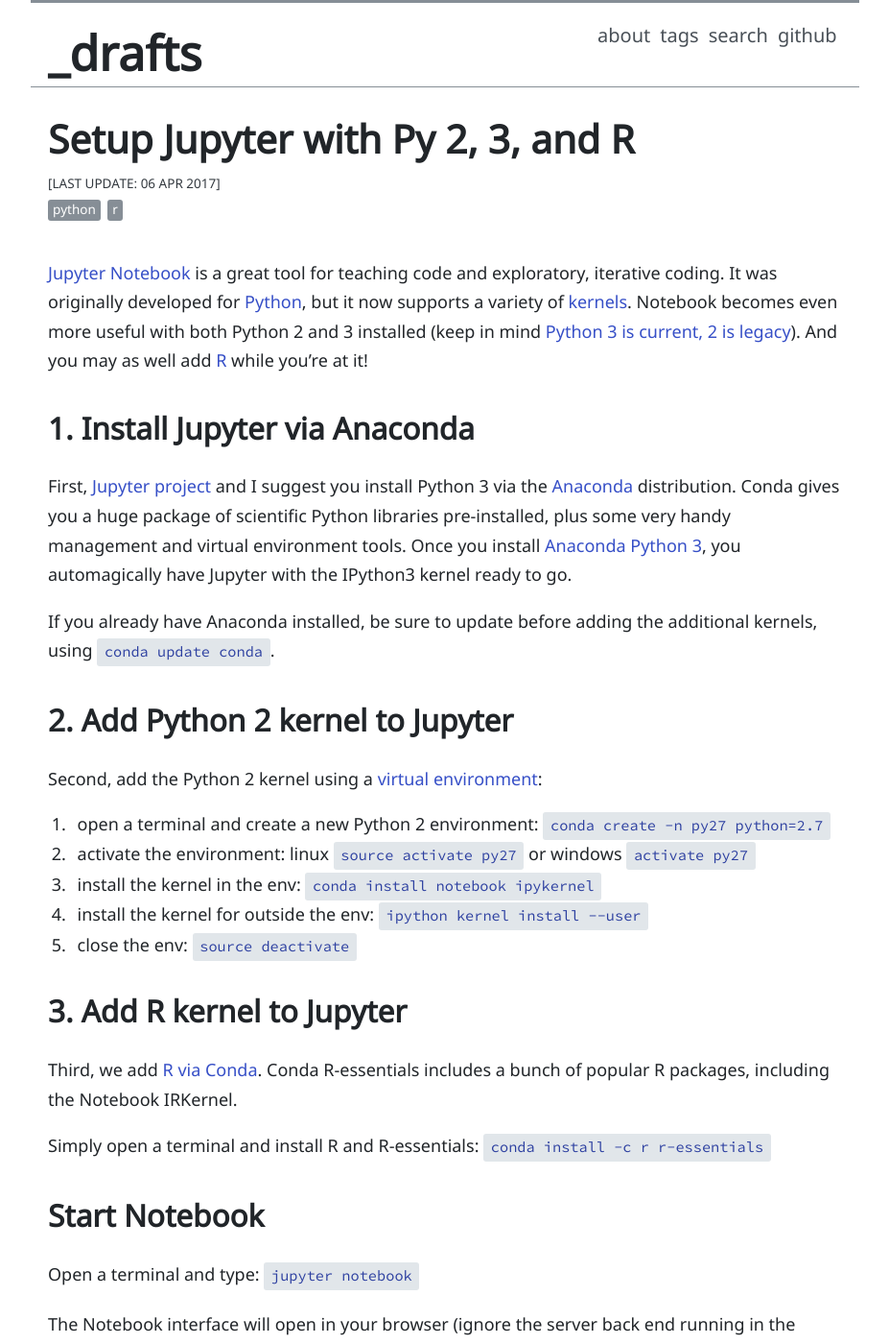
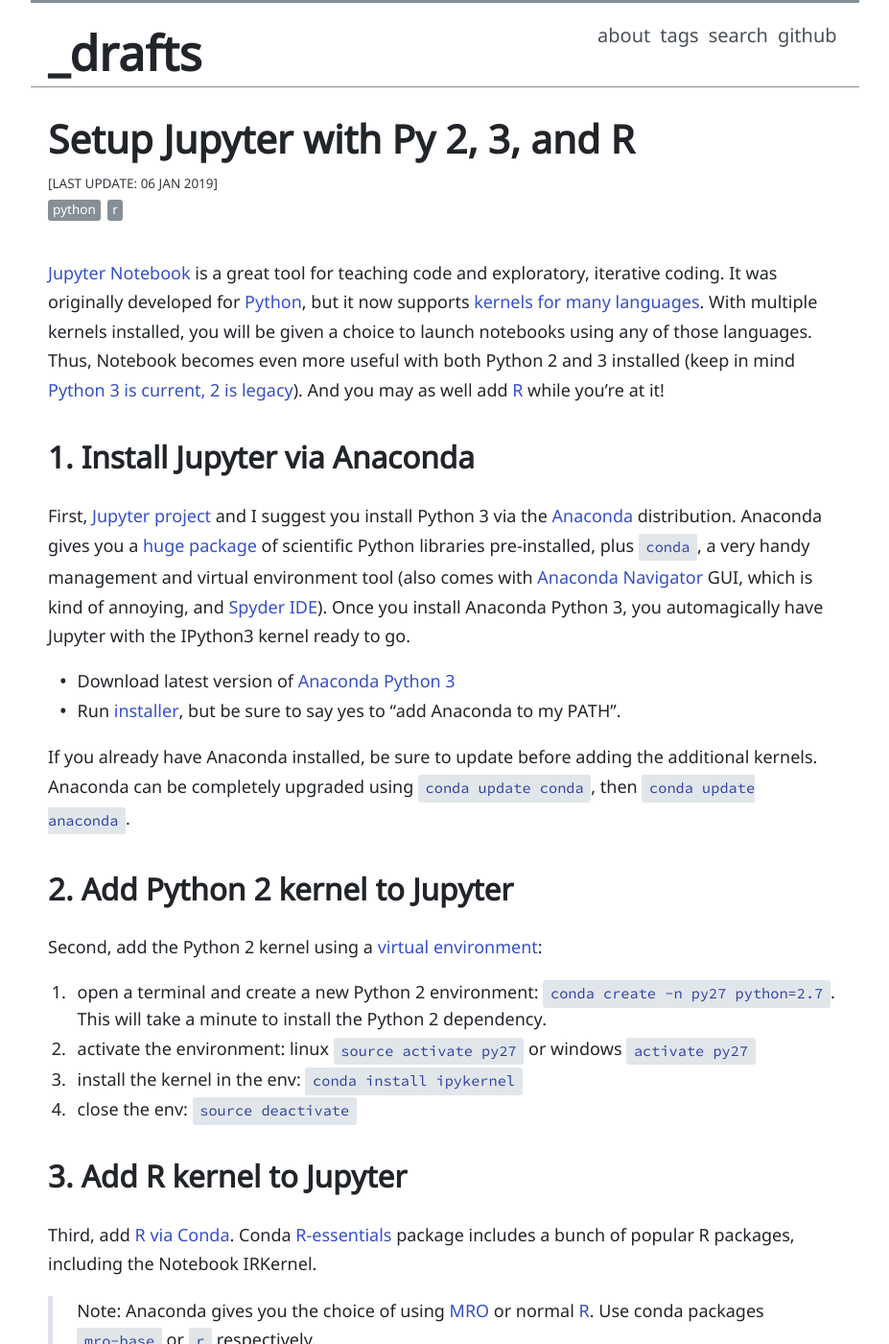
Before and after one commit to evanwill/_drafts, a Jekyll site: the page built from _notes/dual-python-notebook.md, in a window 1280 px wide and 1400 px high. Shown: the whole window at 96% size, without its empty margins (176-1103 px from the left). Built offline with Jekyll 4.4.1, drawn with Linux system fonts in a browser that asks for light colours; some of the changed text lies outside the part shown.

Commit message:
update anaconda python stuff

```diff
--- a/_notes/dual-python-notebook.md
+++ b/_notes/dual-python-notebook.md
@@ -2,38 +2,47 @@
 title: Setup Jupyter with Py 2, 3, and R
 layout: post
 tags: [python, R]
-date: 2017-04-06
+date: 2019-01-06
 ---
 
 [Jupyter Notebook](http://jupyter.org/) is a great tool for teaching code and exploratory, iterative coding.
-It was originally developed for [Python](www.python.org), but it now supports a variety of [kernels](https://github.com/jupyter/jupyter/wiki/Jupyter-kernels).
-Notebook becomes even more useful with both Python 2 and 3 installed (keep in mind [Python 3 is current, 2 is legacy](https://wiki.python.org/moin/Python2orPython3)).
+It was originally developed for [Python](https://www.python.org), but it now supports [kernels for many languages](https://github.com/jupyter/jupyter/wiki/Jupyter-kernels).
+With multiple kernels installed, you will be given a choice to launch notebooks using any of those languages.
+Thus, Notebook becomes even more useful with both Python 2 and 3 installed (keep in mind [Python 3 is current, 2 is legacy](https://wiki.python.org/moin/Python2orPython3)).
 And you may as well add [R](https://www.r-project.org/) while you're at it!
 
 ## 1. Install Jupyter via Anaconda
 
-First, [Jupyter project](http://jupyter.org/install.html) and I suggest you install Python 3 via the [Anaconda](https://www.continuum.io/downloads) distribution.
-Conda gives you a huge package of scientific Python libraries pre-installed, plus some very handy management and virtual environment tools.
-Once you install [Anaconda Python 3](https://www.continuum.io/downloads), you automagically have Jupyter with the IPython3 kernel ready to go.
+First, [Jupyter project](http://jupyter.org/install.html) and I suggest you install Python 3 via the [Anaconda](https://www.anaconda.com/download/) distribution.
+Anaconda gives you a [huge package](https://docs.anaconda.com/anaconda/packages/pkg-docs/) of scientific Python libraries pre-installed, plus `conda`, a very handy management and virtual environment tool (also comes with [Anaconda Navigator](https://docs.anaconda.com/anaconda/navigator/) GUI, which is kind of annoying, and [Spyder IDE](https://www.spyder-ide.org/)).
+Once you install Anaconda Python 3, you automagically have Jupyter with the IPython3 kernel ready to go.
 
-If you already have Anaconda installed, be sure to update before adding the additional kernels, using `conda update conda`.
+- Download latest version of [Anaconda Python 3](https://www.anaconda.com/download/)
+- Run [installer](http://docs.anaconda.com/anaconda/install/), but be sure to say yes to "add Anaconda to my PATH".
+
+If you already have Anaconda installed, be sure to update before adding the additional kernels.
+Anaconda can be completely upgraded using `conda update conda`, then `conda update anaconda`.
 
 ## 2. Add Python 2 kernel to Jupyter
 
-Second, add the Python 2 kernel using a [virtual environment](https://conda.io/docs/using/envs.html):
+Second, add the Python 2 kernel using a [virtual environment](https://docs.conda.io/projects/conda/en/latest/user-guide/getting-started.html#managing-envs):
 
-1. open a terminal and create a new Python 2 environment: `conda create -n py27 python=2.7`
+1. open a terminal and create a new Python 2 environment: `conda create -n py27 python=2.7`. This will take a minute to install the Python 2 dependency.
 2. activate the environment: linux `source activate py27` or windows `activate py27`
-3. install the kernel in the env: `conda install notebook ipykernel`
-4. install the kernel for outside the env: `ipython kernel install --user`
-5. close the env: `source deactivate`
+3. install the kernel in the env: `conda install ipykernel`
+4. close the env: `source deactivate`
 
 ## 3. Add R kernel to Jupyter
 
-Third, we add [R via Conda](https://docs.continuum.io/anaconda/r_language).
-Conda R-essentials includes a bunch of popular R packages, including the Notebook IRKernel.
+Third, add [R via Conda](https://docs.anaconda.com/anaconda/user-guide/tasks/use-r-language/).
+Conda [R-essentials](https://docs.anaconda.com/anaconda/packages/r-language-pkg-docs/) package includes a bunch of popular R packages, including the Notebook IRKernel.
 
-Simply open a terminal and install R and R-essentials: `conda install -c r r-essentials`
+> Note: Anaconda gives you the choice of using [MRO](https://mran.microsoft.com/open) or normal [R](https://www.r-project.org/). Use conda packages `mro-base` or `r` respectively.
+
+If you want R to be generally available, simply open a terminal and install R, R-essentials, and RStudio (optional, [more notes](https://evanwill.github.io/_drafts/notes/r-linux.html)): `conda install -c r r-essentials rstudio`
+
+If you would rather keep R in a environment, open a terminal and create a new R env: `conda create -n mro_env r-essentials mro-base`.
+The R installed in this env will be available to Jupyter Notebook.
 
 ## Start Notebook
 
@@ -57,7 +66,7 @@
 
 - [SageMath](http://www.sagemath.org/) (math focused notebook platform, an "open source alternative to Magma, Maple, Mathematica, and MATLAB". A solid project that has been around for awhile, but hasn't gained much popularity.)
 - [Apache Zepplin](https://zeppelin.apache.org/) (Java based notebook particularly useful for dashboards and Spark cluster integration, i.e. big data)
-- [Beaker notebook](http://beakernotebook.com/) (newish project, multiple languages in a single notebook)
+- [Beaker notebook](http://beakerx.com/) (newish project recently converted into an extension of Jupyter allowing multiple languages in a single notebook and other enhancements. Can be installed via `conda )
 
 ## Issues on Linux
 
```
Also changed, not shown: other parts of _notes/dual-python-notebook.md (+1 -1 lines), _notes/r-linux.md (+3 -1 lines).
